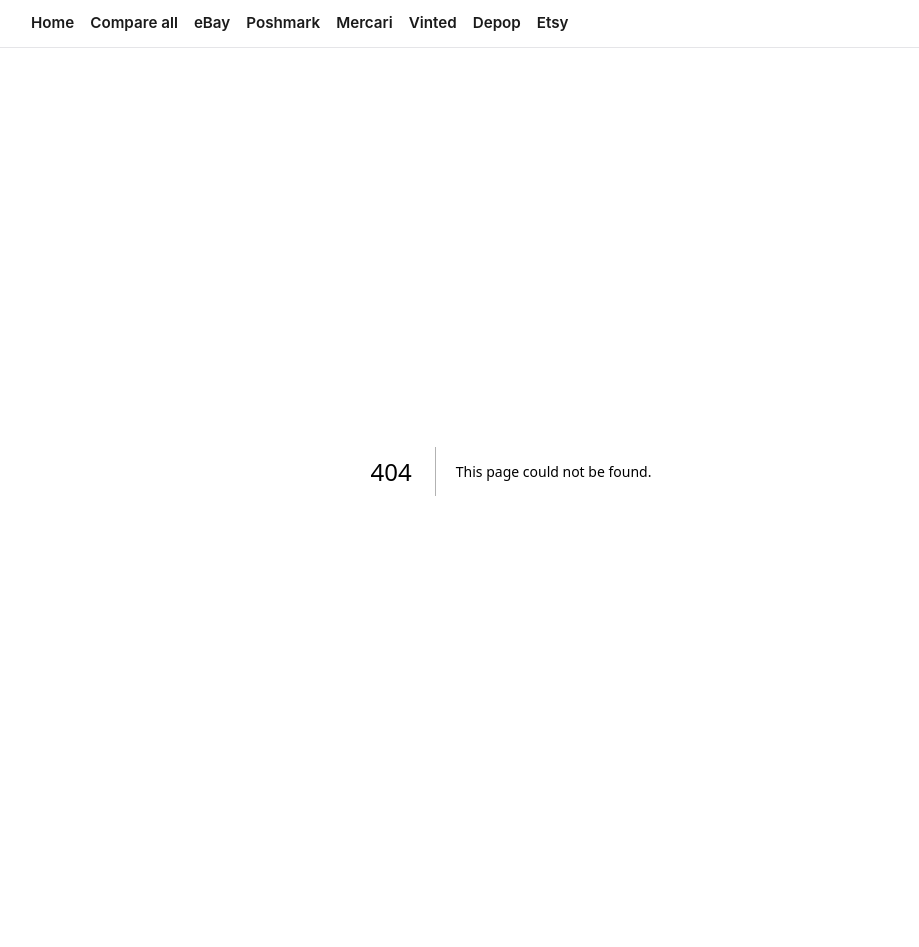
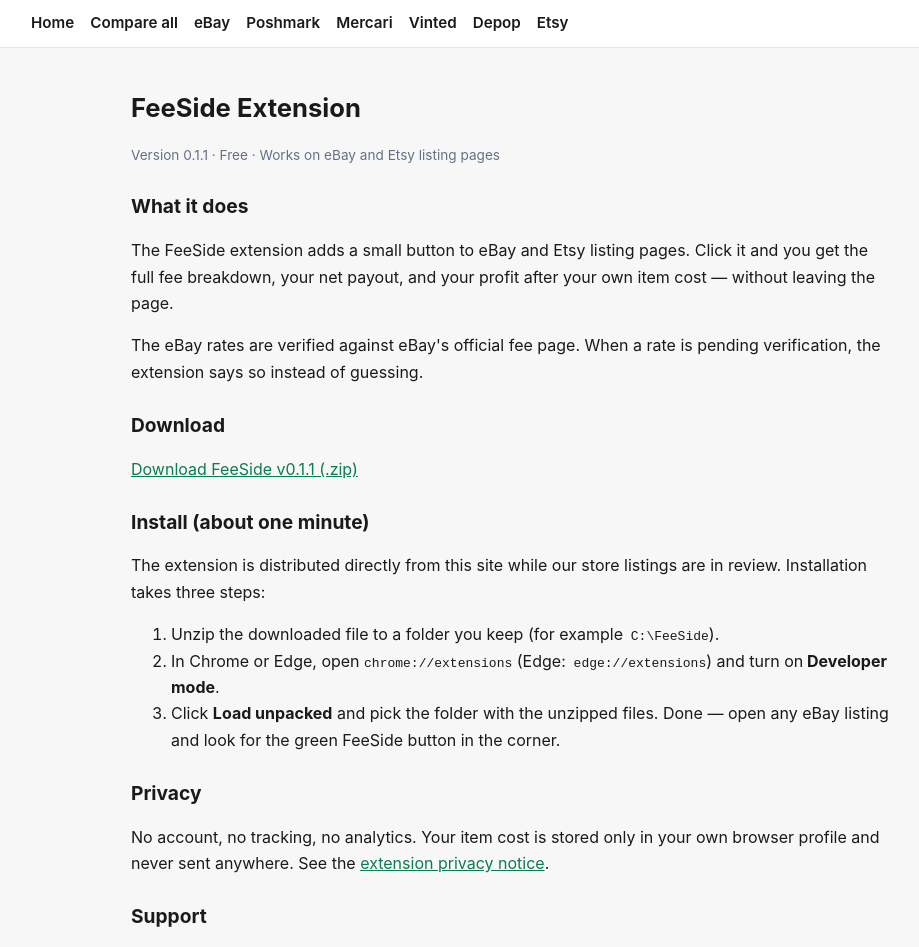
Before and after one commit to wssylhy/feeside-com, a Next.js app: page /extension in a window 1280 px wide. Before the commit this address had no page. Shown: the top 947 px of the page, without its empty margins (129-1048 px from the left). Built offline with nearby package versions, Linux system fonts and the light colour scheme.

Commit message:
distribute: /extension sideload page + zip download (store-independent)

```diff
--- /dev/null
+++ b/app/extension/page.js
@@ -0,0 +1,75 @@
+import { jsonLd, breadcrumbJsonLd, og, SITE } from '../../lib/seo';
+
+export const metadata = {
+  title: 'FeeSide Extension — marketplace fee calculator for your browser',
+  description:
+    'Free browser extension that shows eBay and Etsy fees and your net payout on the listing page. Download and install in under a minute.',
+  alternates: { canonical: '/extension' },
+  openGraph: og({
+    title: 'FeeSide Extension',
+    description: 'See what you actually keep after marketplace fees, right on the listing page.',
+    path: '/extension',
+  }),
+};
+
+export default function ExtensionPage() {
+  return (
+    <div className="legal">
+      {jsonLd([breadcrumbJsonLd([['Home', '/'], ['FeeSide Extension', '/extension']])])}
+      <h1>FeeSide Extension</h1>
+      <p className="meta-line">Version 0.1.1 · Free · Works on eBay and Etsy listing pages</p>
+
+      <h2>What it does</h2>
+      <p>
+        The FeeSide extension adds a small button to eBay and Etsy listing pages.
+        Click it and you get the full fee breakdown, your net payout, and your
+        profit after your own item cost — without leaving the page.
+      </p>
+      <p>
+        The eBay rates are verified against eBay&apos;s official fee page. When a
+        rate is pending verification, the extension says so instead of guessing.
+      </p>
+
+      <h2>Download</h2>
+      <p>
+        <a href="/feeside-ext-v0.1.1.zip" download>
+          Download FeeSide v0.1.1 (.zip)
+        </a>
+      </p>
+
+      <h2>Install (about one minute)</h2>
+      <p>
+        The extension is distributed directly from this site while our store
+        listings are in review. Installation takes three steps:
+      </p>
+      <ol>
+        <li>
+          Unzip the downloaded file to a folder you keep (for example
+          <code> C:\FeeSide</code>).
+        </li>
+        <li>
+          In Chrome or Edge, open <code>chrome://extensions</code> (Edge:
+          <code> edge://extensions</code>) and turn on
+          <strong> Developer mode</strong>.
+        </li>
+        <li>
+          Click <strong>Load unpacked</strong> and pick the folder with the
+          unzipped files. Done — open any eBay listing and look for the green
+          FeeSide button in the corner.
+        </li>
+      </ol>
+
+      <h2>Privacy</h2>
+      <p>
+        No account, no tracking, no analytics. Your item cost is stored only in
+        your own browser profile and never sent anywhere. See the{' '}
+        <a href="/privacy#extension">extension privacy notice</a>.
+      </p>
+
+      <h2>Support</h2>
+      <p>
+        Questions or bugs: <a href={`mailto:${SITE.supportEmail}`}>{SITE.supportEmail}</a>
+      </p>
+    </div>
+  );
+}
```
Also changed, not shown: 1 other file (tests, documents, lock files or other folders).
